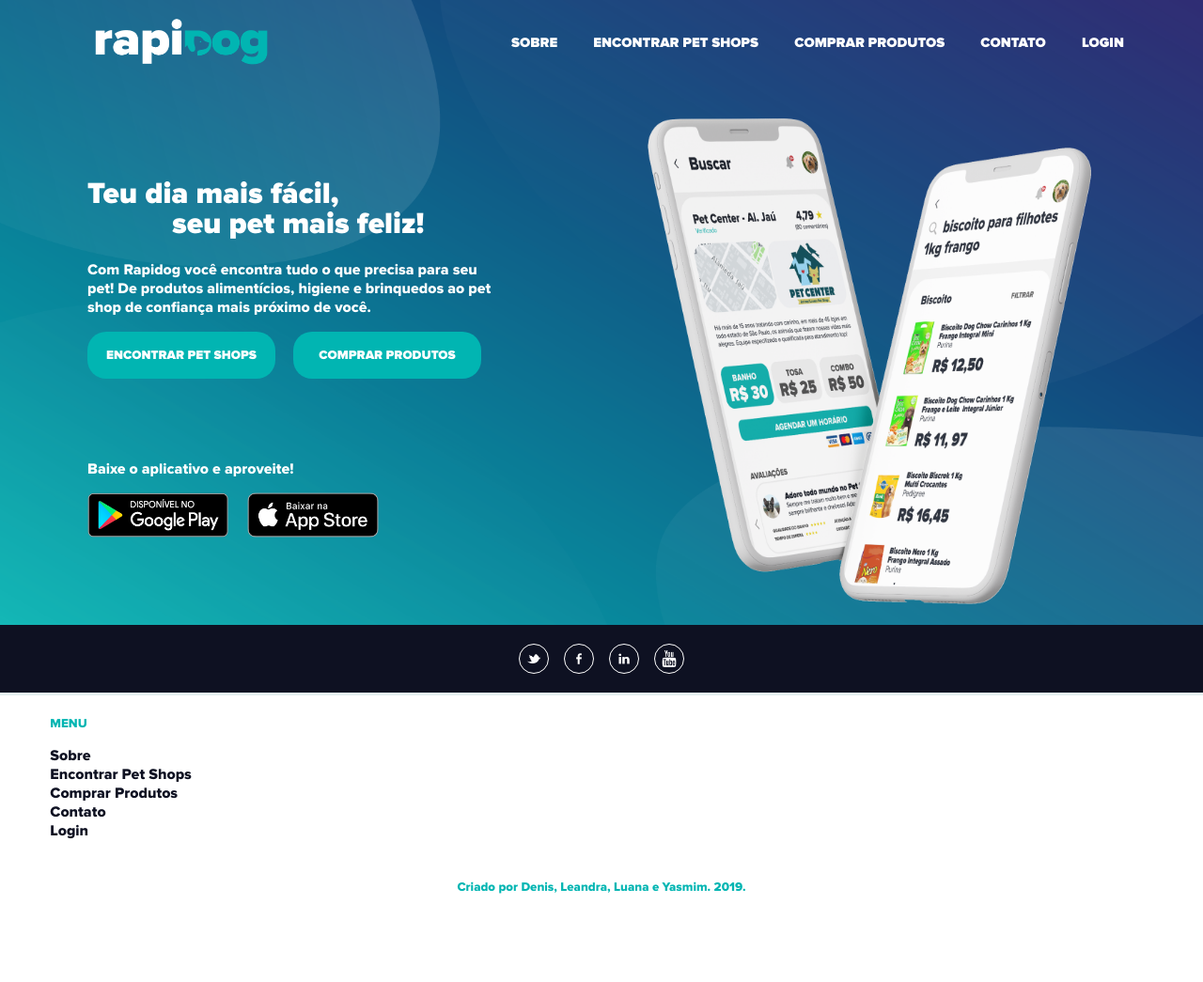
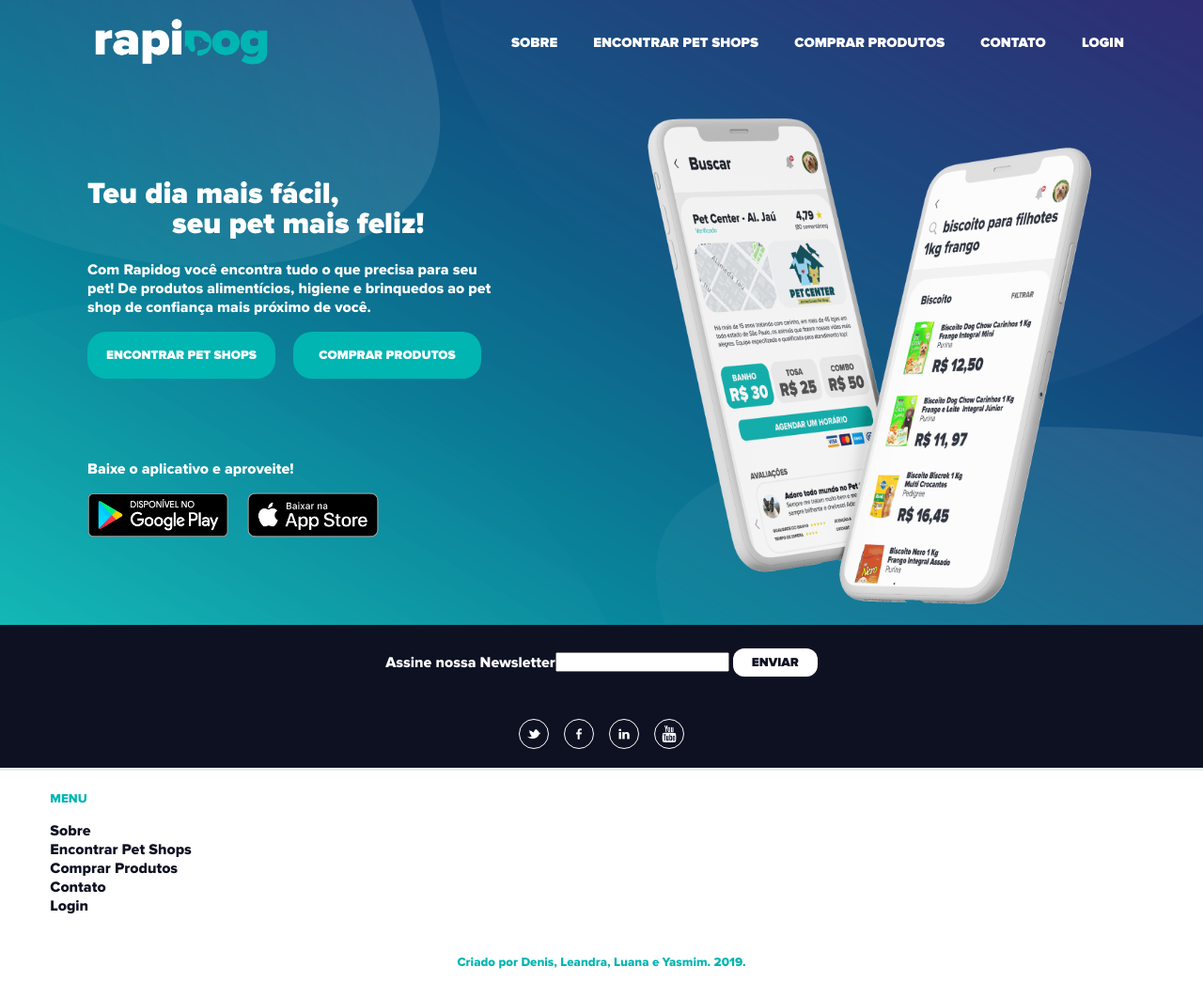
Before and after one commit to denisgodoy/rapidog, a Django app: page / in a window 1280 px wide. Shown: the whole page at 94% size. Before the commit the page ends 951 px from the top, so only its background shows below. Run offline with Django 3.2, Linux system fonts and the light colour scheme; some libraries are stand-ins or nearby versions.

Commit message:
incluir form newsletter e load widget_tweaks

```diff
--- a/rapidog/static/style.css
+++ b/rapidog/static/style.css
@@ -225,7 +225,6 @@ footer {
     font-family: Proxima Nova Blk;
     font-size: 10pt;
     height: 30px;
-    margin-left: 10px;
     text-transform: uppercase;
     width: 90px;
 }
@@ -251,10 +250,10 @@ footer {
     font-family: Proxima Nova Blk;
     font-size: 10pt;
     height: 27px;
-    margin-left: 10px;
+    margin-left: 30px;
     padding-left: 15px;
     text-transform: uppercase;
-    width: 350px;
+    width: 300px;
 }
 
 h1 {
@@ -323,12 +322,12 @@ header {
 }
 
 .newsletter {
+    background-color: #0E1122;
     align-items: center;
     display: flex;
-    flex-direction: row;
-    height: 100%;
-    justify-content: space-around;
-    width: 55%;
+    height: 80px;
+    justify-content: center;
+    width: 100%;
 }
 
 p {
--- a/rapidog/templates/index.html
+++ b/rapidog/templates/index.html
@@ -1,5 +1,6 @@
 {% extends 'layout.html' %}
 {% load static %}
+{% load widget_tweaks %}
 
 {% block content %}
 <header>
@@ -22,4 +23,21 @@
         <img src="{% static 'imagens/Mockups_app.png' %}" alt="Imagem de dois celulares com o aplicativo rapidog aberto.">
     </div>
 </header>
+    <div class="newsletter">
+        {% if news %}
+        <p>Assine nossa Newsletter</p>
+        <form method="POST">
+        {% csrf_token %}
+        {% with WIDGET_REQUIRED_CLASS='formEmail' %}
+        {% render_field news.email %}
+        {% endwith %}
+        <button class="formBotao" type="submit">Enviar</button>
+        </form>
+        {% endif %}
+        {% if msg %}
+        <div class="msg">
+            <p>{{ msg }}</p>
+        </div>
+        {% endif %}
+    </div>
 {% endblock %}
```
